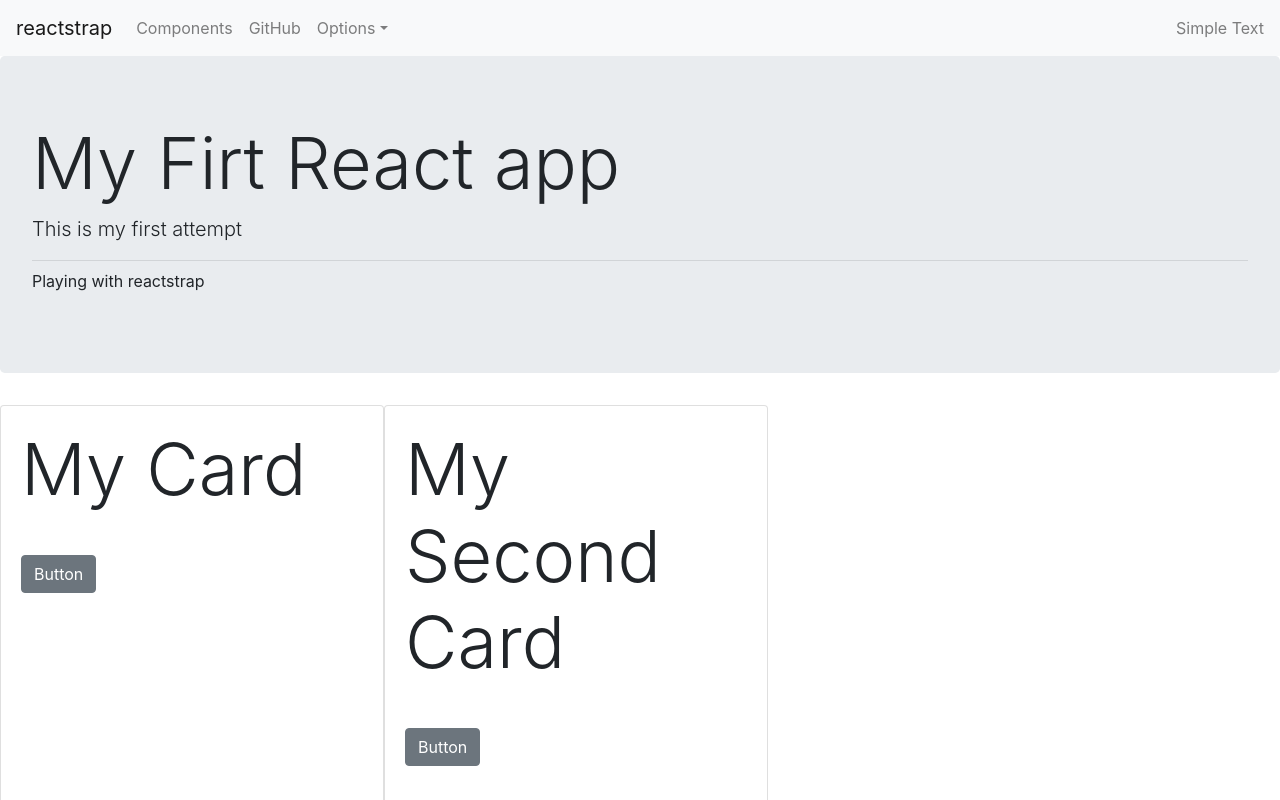
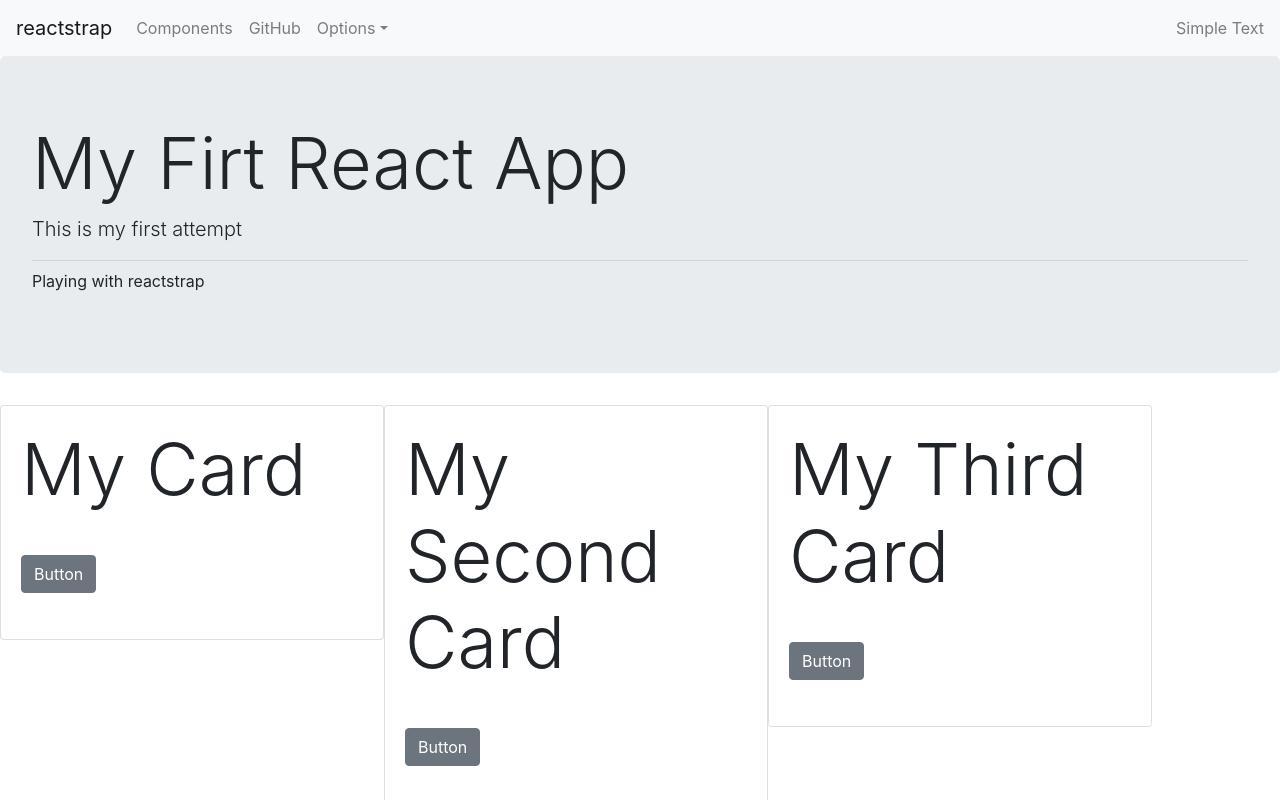
Before and after one commit to moore-brandon4/react, a React (Create React App) app in the folder my_react_app/: page / in a window 1280 px wide. Shown: the top 800 px of the page. Built offline with nearby package versions, Linux system fonts and the light colour scheme.

Commit message:
6 complete

```diff
--- a/my_react_app/src/App.js
+++ b/my_react_app/src/App.js
@@ -24,7 +24,7 @@ constructor(props){
         <Navbars>
         </Navbars>
         <Jumbotron>
-          <h1 className="display-3">My Firt React app</h1>
+          <h1 className="display-3">My Firt React App</h1>
           <p className={cname}>This is my first attempt</p>
           <hr className= {"my-2"} />
           <p> Playing with reactstrap</p>
@@ -35,6 +35,8 @@ constructor(props){
           cardOneState={this.cardOneState}
           fade2={this.state.fade2}
           cardTwoState={this.cardTwoState}
+          fade3={this.state.fade3}
+          cardTwoState={this.cardThreeState}
         />
         {/* <Card key="firstCard" className="display-3">
           <CardBody>
@@ -55,6 +57,9 @@ constructor(props){
   cardTwoState = () => {
     this.setState({ fade2 : !this.state.fade2})
   }
+  cardThreeState = () => {
+    this.setState({ fade3 : !this.state.fade3})
+  }
 }
 
 
--- a/my_react_app/src/Cards.js
+++ b/my_react_app/src/Cards.js
@@ -11,9 +11,9 @@ const Cards = (props) =>{
                 <CardTitle>My Card</CardTitle>
                 <Button onClick={() => props.cardOneState()} > Button </Button>
                 <Fade in={props.fade1} className="my-2">
-                    <CardText>
+                    {props.fade1 ? <CardText>
                         <TextForCards cardNum={1} />
-                    </CardText>
+                    </CardText> : null}
                 </Fade>
             </CardBody>
             </Card>
@@ -22,9 +22,20 @@ const Cards = (props) =>{
                 <CardTitle>My Second Card</CardTitle>
                 <Button onClick={() => props.cardTwoState()} > Button </Button>
                 <Fade in={props.fade2} className="my-2">
-                    <CardText>
+                    {props.fade2 ? <CardText>
                         <TextForCards cardNum={2} />
-                    </CardText>
+                    </CardText> : null}
+                </Fade>
+            </CardBody>
+            </Card>
+            <Card className="display-3">
+            <CardBody>
+                <CardTitle>My Third Card</CardTitle>
+                <Button onClick={() => props.cardThreetate()} > Button </Button>
+                <Fade in={props.fade2} className="my-2">
+                    {props.fade3 ? <CardText>
+                        <TextForCards cardNum={3} />
+                    </CardText> : null}
                 </Fade>
             </CardBody>
             </Card>
```
Also changed, not shown: 2 other files (tests, documents, lock files or other folders).
